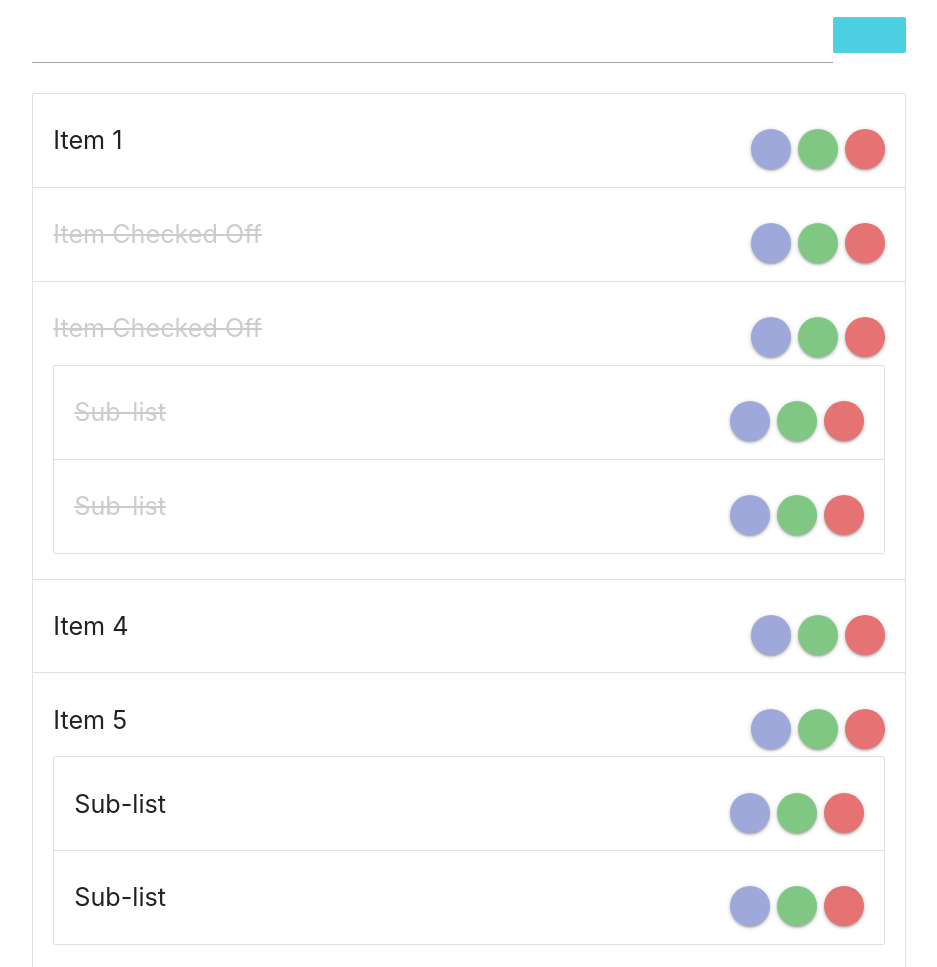
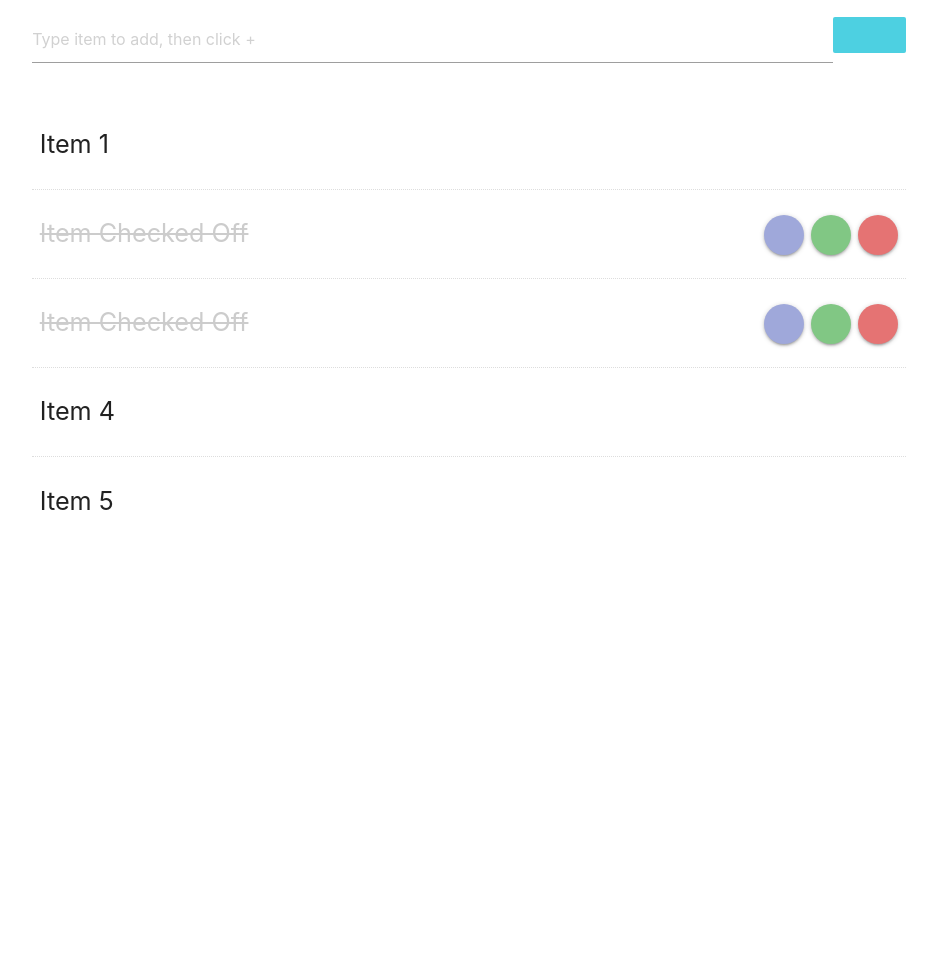
Before and after one commit to andypyle/jquery-shopping-list, a plain HTML site: page index.html in a window 1280 px wide. Shown: the part 99-1066 px from the top of the page, without its empty margins (171-1108 px from the left). After the commit the page ends 800 px from the top, so only its background shows below. Drawn offline with nearby package versions, Linux system fonts and the light colour scheme.

Commit message:
Non-interactive version done.

```diff
--- a/css/style.css
+++ b/css/style.css
@@ -1,3 +1,16 @@
+.shopping-list {
+
+}
+
+.shopping-list li {
+	padding: 0 .5em;
+	margin-bottom: 0;
+	margin-top: 0;
+}
+.shopping-list li + li {
+	border-top: 1px dotted #DDD;
+}
+
 .done {
 	color: #CCC;
 	text-decoration: line-through;
--- a/index.html
+++ b/index.html
@@ -22,24 +22,22 @@
 		<section>
 			<div class="row input-field">
 				<div class="col s12">
-					<input type="text" class="col s10 m11">
+					<input type="text" class="col s10 m11" placeholder="Type item to add, then click +">
 					<a class="white-text btn waves-effect waves-light cyan lighten-2 btn-flat col s2 m1"><i class="mdi-content-add"></i></a>
 				</div>
+			</div>
 
-			</div>
 			<div class="row">
 				<div class="col s12">
-					<ul class="collection shopping-list col s12">
-						<li class="collection-item row">
+					<ul class="shopping-list col s12">
+						<li class="row">
 							<p class="flow-text">Item 1
 								<span class="right">
-									<a href="#!" class="btn-floating indigo lighten-3"><i class="mdi-av-playlist-add"></i></a>
-									<a href="#!" class="btn-floating green lighten-2"><i class="mdi-navigation-check"></i></a>
-									<a href="#!" class="btn-floating red lighten-2"><i class="mdi-navigation-close"></i></a>
+									<a href="#!" class="btn-floating btn-flat"><i class="cyan-text mdi-navigation-more-horiz"></i></a>
 								</span>
 							</p>
 						</li>
-						<li class="collection-item row">
+						<li class="row">
 							<p class="flow-text done">Item Checked Off
 								<span class="right">
 									<a href="#!" class="btn-floating indigo lighten-3"><i class="mdi-av-playlist-add"></i></a>
@@ -48,7 +46,7 @@
 								</span>
 							</p>
 						</li>
-						<li class="collection-item row">
+						<li class="row">
 							<p class="flow-text done">Item Checked Off
 								<span class="right">
 									<a href="#!" class="btn-floating indigo lighten-3"><i class="mdi-av-playlist-add"></i></a>
@@ -56,69 +54,20 @@
 									<a href="#!" class="btn-floating red lighten-2"><i class="mdi-navigation-close"></i></a>
 								</span>
 							</p>
-							<ul class="collection">
-								<li class="collection-item">
-									<p class="flow-text done">
-										Sub-list
-										<span class="right">
-											<a href="#!" class="btn-floating indigo lighten-3"><i class="mdi-av-playlist-add"></i></a>
-											<a href="#!" class="btn-floating green lighten-2"><i class="mdi-navigation-check"></i></a>
-											<a href="#!" class="btn-floating red lighten-2"><i class="mdi-navigation-close"></i></a>
-										</span>
-									</p>
-								</li>
-								<li class="collection-item">
-									<p class="flow-text done">
-										Sub-list
-										<span class="right">
-											<a href="#!" class="btn-floating indigo lighten-3"><i class="mdi-av-playlist-add"></i></a>
-											<a href="#!" class="btn-floating green lighten-2"><i class="mdi-navigation-check"></i></a>
-											<a href="#!" class="btn-floating red lighten-2"><i class="mdi-navigation-close"></i></a>
-										</span>
-									</p>
-								</li>
-							</ul>
 						</li>
-						<li class="collection-item row">
+						<li class="row">
 							<p class="flow-text">Item 4
 								<span class="right">
-									<a href="#!" class="btn-floating indigo lighten-3"><i class="mdi-av-playlist-add"></i></a>
-									<a href="#!" class="btn-floating green lighten-2"><i class="mdi-navigation-check"></i></a>
-									<a href="#!" class="btn-floating red lighten-2"><i class="mdi-navigation-close"></i></a>
+									<a href="#!" class="btn-floating btn-flat"><i class="cyan-text mdi-navigation-more-horiz"></i></a>
 								</span>
 							</p>
 						</li>
-						<li class="collection-item row">
+						<li class="row">
 							<p class="flow-text">Item 5
 								<span class="right">
-
-									<a href="#!" class="btn-floating indigo lighten-3"><i class="mdi-av-playlist-add"></i></a>
-									<a href="#!" class="btn-floating green lighten-2"><i class="mdi-navigation-check"></i></a>
-									<a href="#!" class="btn-floating red lighten-2"><i class="mdi-navigation-close"></i></a>
+									<a href="#!" class="btn-floating btn-flat"><i class="cyan-text mdi-navigation-more-horiz"></i></a>
 								</span>
 							</p>
-							<ul class="collection">
-								<li class="collection-item">
-									<p class="flow-text">
-										Sub-list
-										<span class="right">
-											<a href="#!" class="btn-floating indigo lighten-3"><i class="mdi-av-playlist-add"></i></a>
-											<a href="#!" class="btn-floating green lighten-2"><i class="mdi-navigation-check"></i></a>
-											<a href="#!" class="btn-floating red lighten-2"><i class="mdi-navigation-close"></i></a>
-										</span>
-									</p>
-								</li>
-								<li class="collection-item">
-									<p class="flow-text">
-										Sub-list
-										<span class="right">
-											<a href="#!" class="btn-floating indigo lighten-3"><i class="mdi-av-playlist-add"></i></a>
-											<a href="#!" class="btn-floating green lighten-2"><i class="mdi-navigation-check"></i></a>
-											<a href="#!" class="btn-floating red lighten-2"><i class="mdi-navigation-close"></i></a>
-										</span>
-									</p>
-								</li>
-							</ul>
 						</li>
 					</ul>
 				</div>
```
